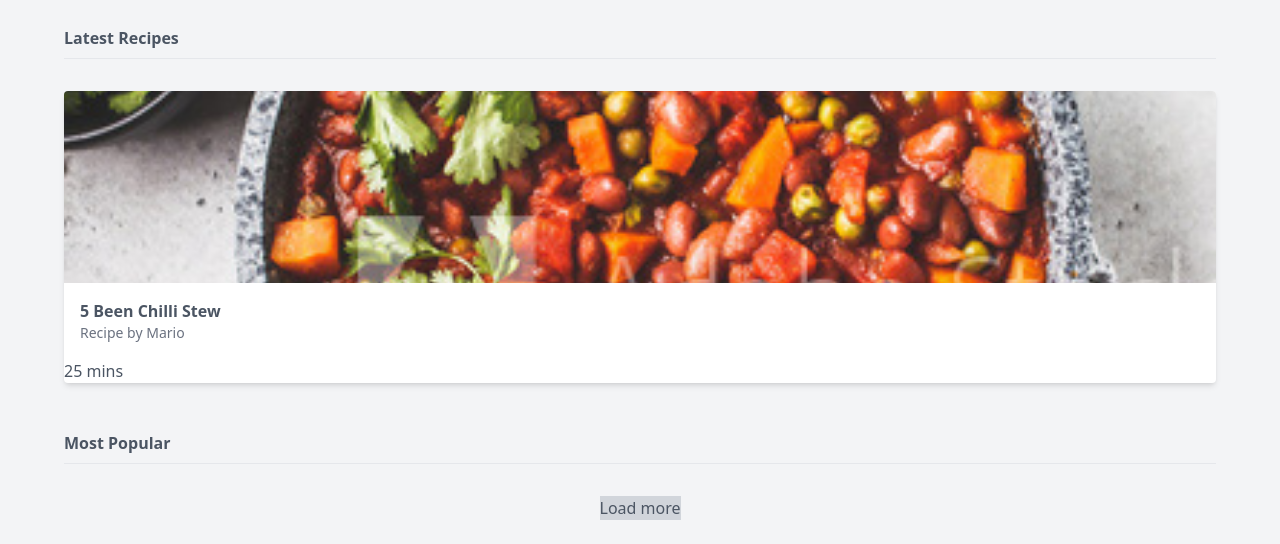
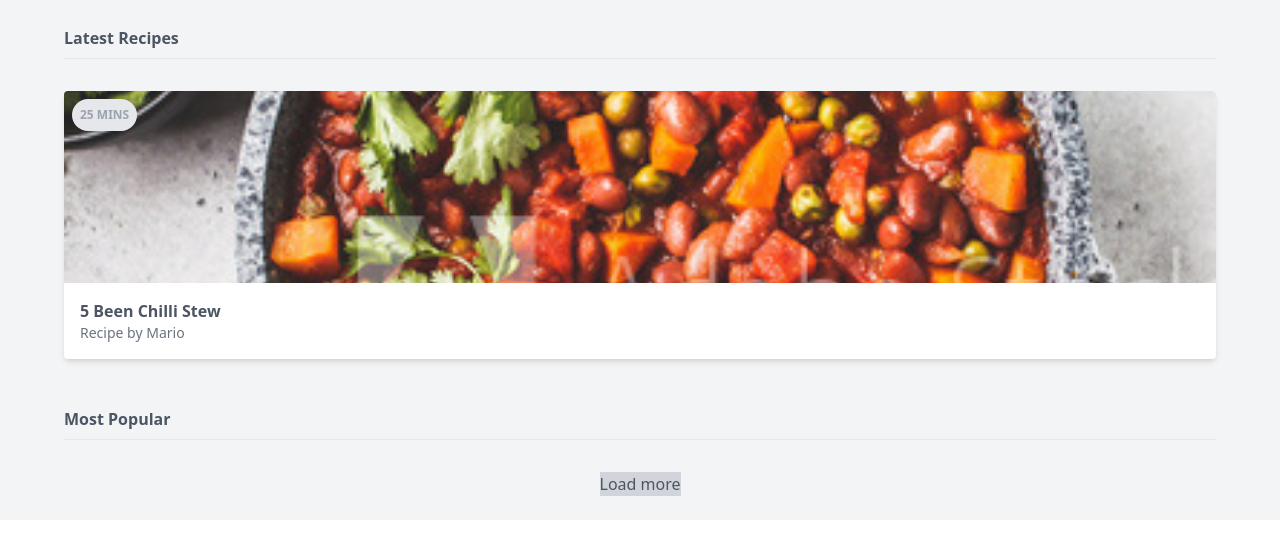
Before and after one commit to vimalsonara/ninjafood, a website: page public/index.html in a window 1280 px wide. Shown: the part 291-835 px from the top of the page. After the commit the page ends 811 px from the top, so only its background shows below. Drawn offline with Linux system fonts and the light colour scheme.

Commit message:
badge added to image

```diff
--- a/public/index.html
+++ b/public/index.html
@@ -52,13 +52,13 @@
 
                 <div class="mt-8 ">
                     <!-- cards go here -->
-                    <div class="bg-white rounded overflow-hidden shadow-md">
+                    <div class="bg-white rounded overflow-hidden shadow-md relative">
                         <img src="img/stew.jpg" alt="stew" class="w-full h-32 sm:h-48 object-cover">
                         <div class="m-4">
                             <span class="font-bold">5 Been Chilli Stew</span>
                             <span class="block text-gray-500 text-sm">Recipe by Mario</span>
                         </div>
-                        <div class="">
+                        <div class="bg-gray-200 text-gray-400 text-xs uppercase font-bold rounded-full p-2 absolute top-0 ml-2 mt-2">
                             <span>25 mins</span>
                         </div>
                     </div>
```
Also changed, not shown: public/styles.css.
